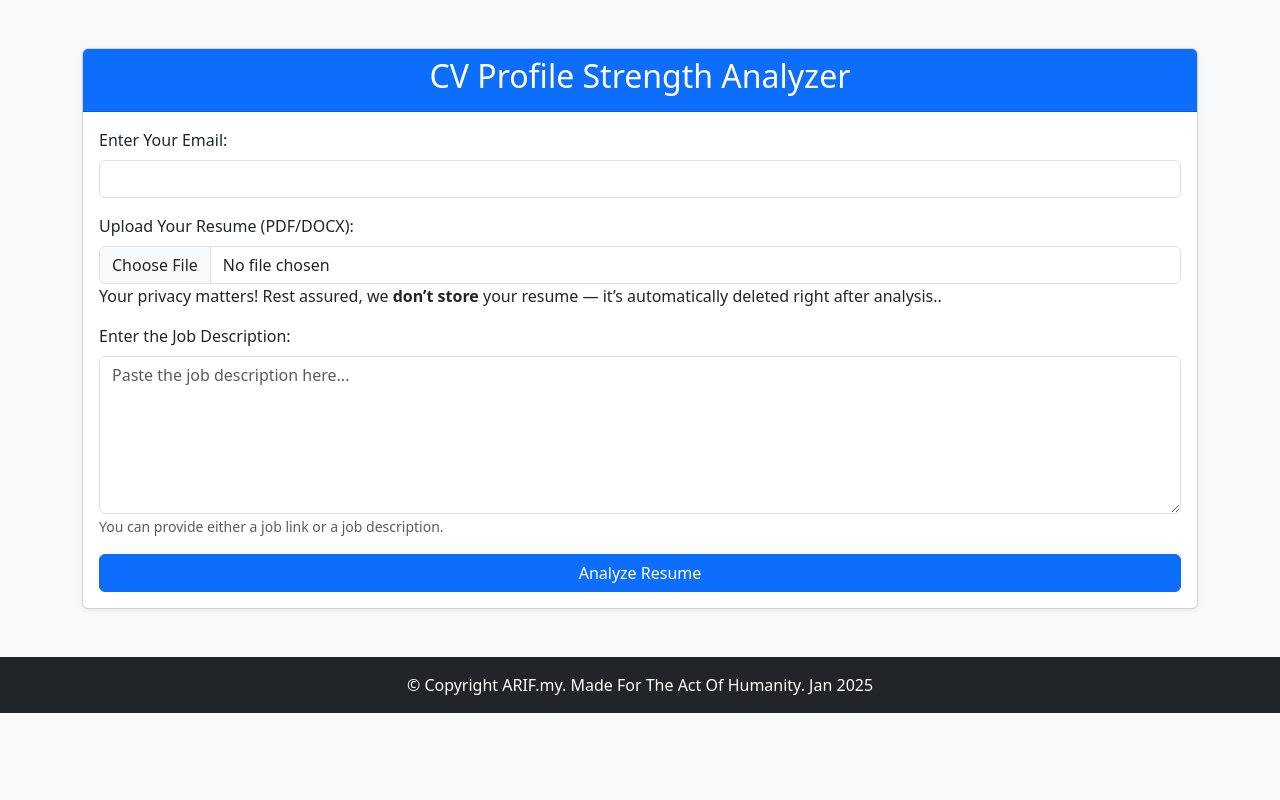
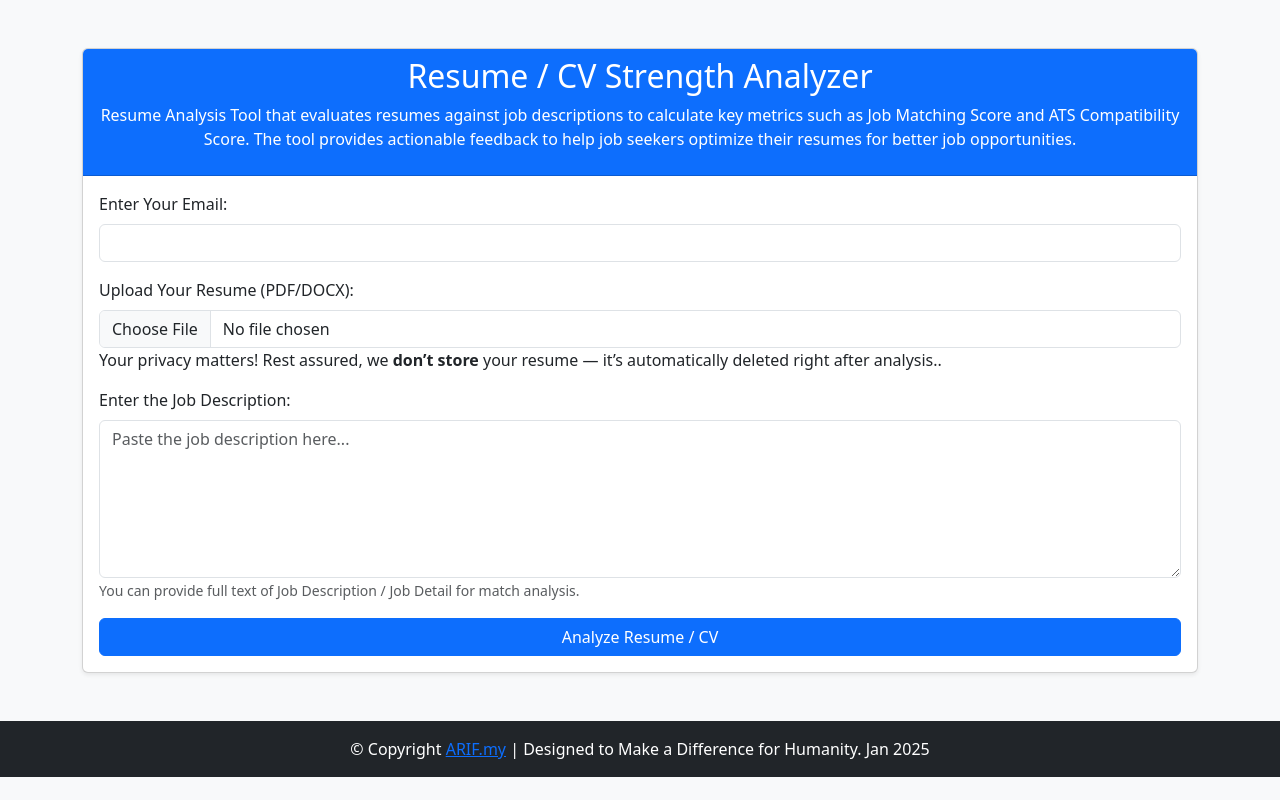
Before and after one commit to mmarifmz/resume_analyzer, a Flask app: page / in a window 1280 px wide. Run offline with Flask 3, Linux system fonts and the light colour scheme.

Commit message:
another text label update

```diff
--- a/templates/footer.html
+++ b/templates/footer.html
@@ -1,3 +1,3 @@
 <footer class="bg-dark text-white text-center py-3 mt-5">
-    &copy; Copyright ARIF.my. Made For The Act Of Humanity. Jan 2025
+    &copy; Copyright <a href="https://arif.my" target="_blank">ARIF.my</a> | Designed to Make a Difference for Humanity. Jan 2025
 </footer>
--- a/templates/index.html
+++ b/templates/index.html
@@ -10,7 +10,8 @@
     <div class="container mt-5">
         <div class="card shadow-sm">
             <div class="card-header bg-primary text-white text-center">
-                <h2>CV Profile Strength Analyzer</h2>
+                <h2>Resume / CV Strength Analyzer</h2>
+                <p>Resume Analysis Tool that evaluates resumes against job descriptions to calculate key metrics such as Job Matching Score and ATS Compatibility Score. The tool provides actionable feedback to help job seekers optimize their resumes for better job opportunities.</p>
             </div>
             <div class="card-body">
                 <form method="POST" enctype="multipart/form-data">
@@ -37,11 +38,11 @@
                     <div class="mb-3">
                         <label for="job_description" class="form-label">Enter the Job Description:</label>
                         <textarea name="job_description" id="job_description" rows="6" class="form-control" placeholder="Paste the job description here..."></textarea>
-                        <small class="text-muted">You can provide either a job link or a job description.</small>
+                        <small class="text-muted">You can provide full text of Job Description / Job Detail for match analysis.</small>
                     </div>
 
                     <!-- Submit Button -->
-                    <button type="submit" class="btn btn-primary w-100">Analyze Resume</button>
+                    <button type="submit" class="btn btn-primary w-100">Analyze Resume / CV</button>
                 </form>
             </div>
         </div>
```
Also changed, not shown: templates/result.html (+3 -12 lines), app.db.
